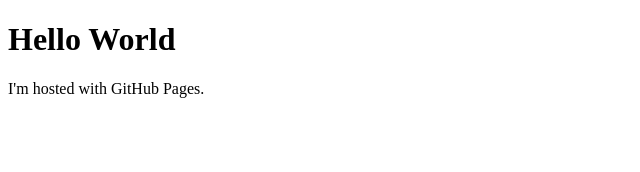
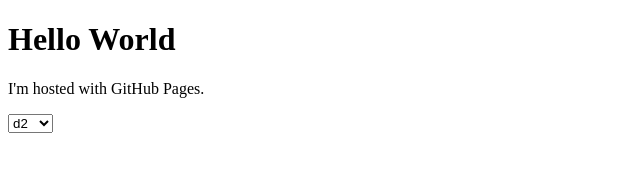
Before and after one commit to comfyjase/comfyjase.github.io, a plain HTML site: page index.html in a window 1280 px wide. Shown: the full height of the page, 0-640 px from the left. Drawn offline with Linux system fonts and the light colour scheme.

Commit message:
Update index.html

```diff
--- a/index.html
+++ b/index.html
@@ -3,5 +3,13 @@
 <body>
 <h1>Hello World</h1>
 <p>I'm hosted with GitHub Pages.</p>
+<select name="dice" id="dice">
+  <option value="d2">d2</option>
+  <option value="d4">d4</option>
+  <option value="d6">d6</option>
+  <option value="d8">d8</option>
+  <option value="d10">d10</option>
+  <option value="d12">d12</option>
+</select>
 </body>
 </html>
```
